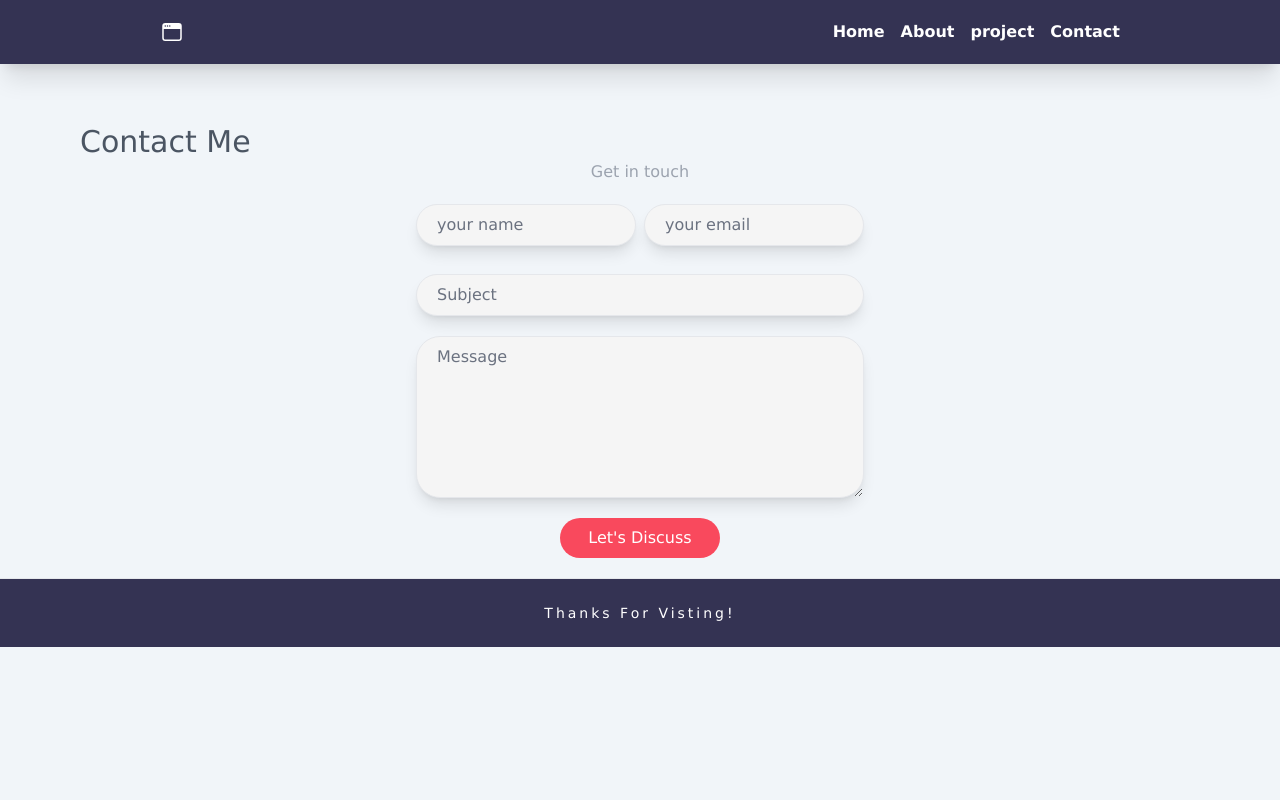
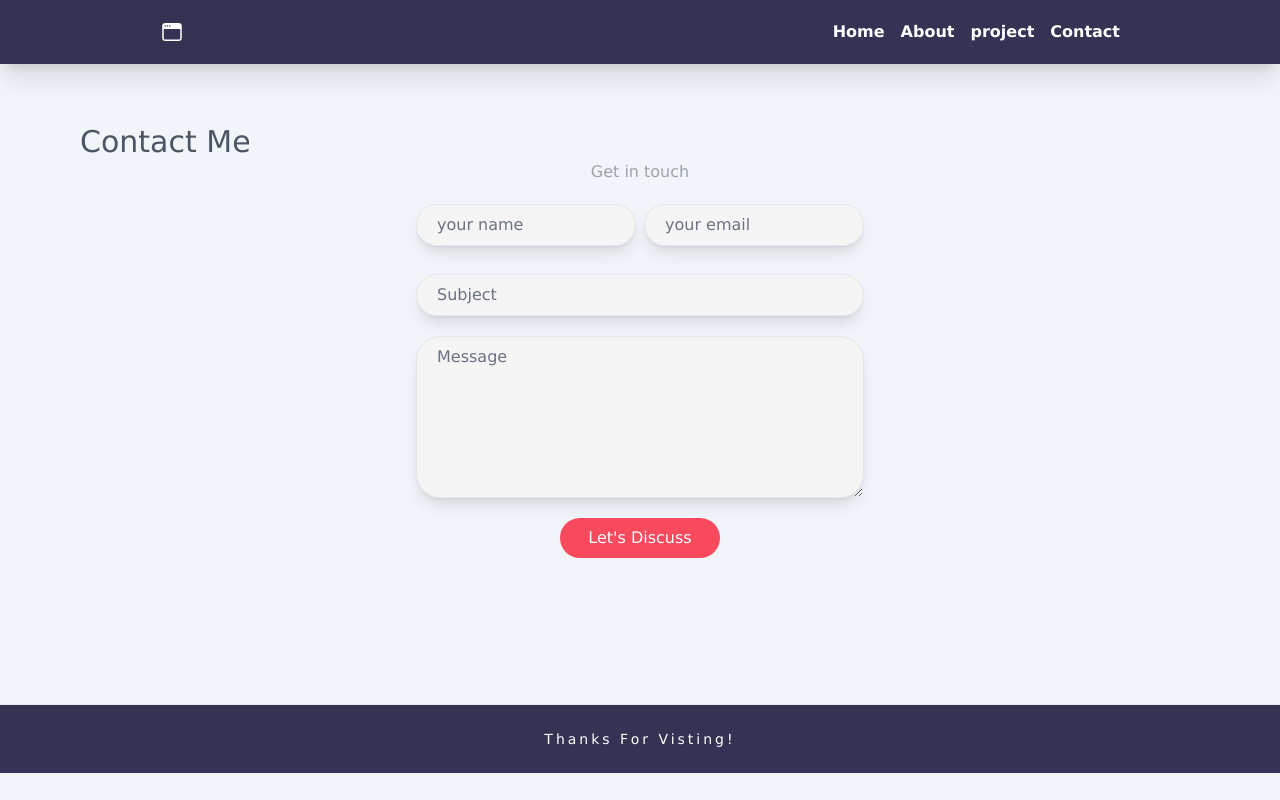
Before and after one commit to SolankiRohit7101/portfolio, a React (Vite) app in the folder front/: page /contact in a window 1280 px wide. Built offline with nearby package versions, Linux system fonts and the light colour scheme.

Commit message:
Update Contact.jsx

```diff
--- a/front/src/components/Contact.jsx
+++ b/front/src/components/Contact.jsx
@@ -90,7 +90,7 @@ const Contact = () => {
         theme="light"
       />
 
-      <div className="w-full py-5  text-white">
+      <div className="w-full py-5 min-h-[80vh] text-white">
         <div className=" mx-2 md:mx-20 pt-5 md:pt-10 ">
           <h1 className="text-gray-600 text-nowrap text-center md:text-left text-3xl">
             Contact Me
```
